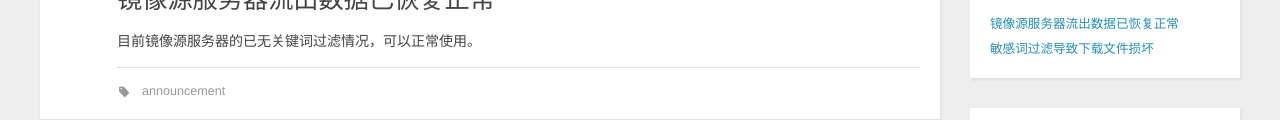
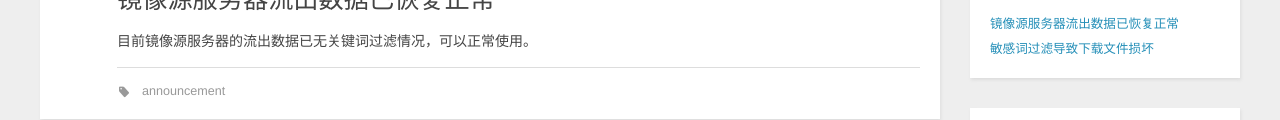
Before and after one commit to dontpanic92/blogspace-webhooks-test, a plain HTML site: page 2015/09/02/working-normally-now/index.html in a window 1280 px wide. Shown: the part 204-324 px from the top of the page. Drawn offline with nearby package versions, Linux system fonts and the light colour scheme; files that its build step writes are made by us from their sources; a script that the page names is missing; files whose address does not match are found by name.

Commit message:
Site updated: 2015-09-02 16:02:37

```diff
--- a/2015/09/02/working-normally-now/index.html
+++ b/2015/09/02/working-normally-now/index.html
@@ -6,7 +6,7 @@
   <title>镜像源服务器流出数据已恢复正常 | 哈尔滨工业大学开源镜像站博客</title>
   <meta name="author" content="Shengqiu Li">
 
-  <meta name="description" content="目前镜像源服务器的已无关键词过滤情况，可以正常使用。">
+  <meta name="description" content="目前镜像源服务器的流出数据已无关键词过滤情况，可以正常使用。">
 
 
   <meta name="viewport" content="width=device-width, initial-scale=1, maximum-scale=1">
@@ -60,7 +60,7 @@
     </header>
     <div class="entry">
 
-        <p>目前镜像源服务器的已无关键词过滤情况，可以正常使用。</p>
+        <p>目前镜像源服务器的流出数据已无关键词过滤情况，可以正常使用。</p>
 
 
     </div>
```
Also changed, not shown: index.html (+1 -1 lines).
